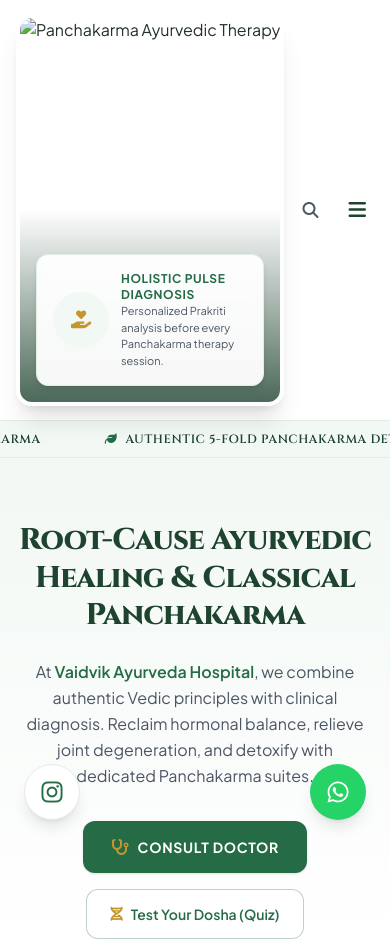
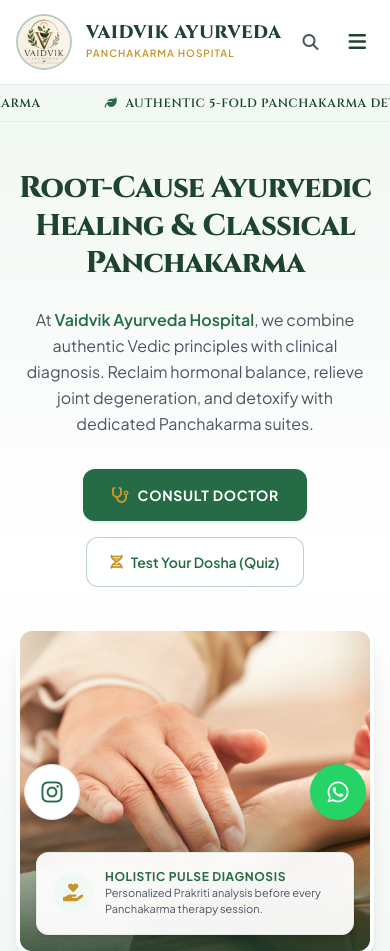
Before and after one commit to KARAN-KADVANI/vaidvik-ayurveda, a plain HTML site: page index.html in a window 390 px wide. Shown: the top 951 px of the page. Drawn offline with nearby package versions, Linux system fonts and the light colour scheme.

Commit message:
Update index.html

```diff
--- a/index.html
+++ b/index.html
@@ -76,22 +76,20 @@
   <header class="bg-white/95 backdrop-blur-md sticky top-0 z-40 border-b border-ayur-border shadow-xs">
     <div class="max-w-7xl mx-auto px-4 sm:px-6 lg:px-8 py-3.5 flex justify-between items-center">
       <!-- Hospital Brand Logo -->
-      <!-- Hero Image & Badge -->
-<div class="lg:col-span-5 relative">
-  <div class="relative mx-auto max-w-md rounded-2xl overflow-hidden shadow-xl border-4 border-white">
-    <img src="hero.jpeg" alt="Panchakarma Ayurvedic Therapy" class="w-full h-96 object-cover hover:scale-105 transition-all duration-500">
-    <div class="absolute inset-0 bg-gradient-to-t from-ayur-dark/80 via-transparent to-transparent"></div>
-    <div class="absolute bottom-4 left-4 right-4 bg-white/95 backdrop-blur rounded-xl p-4 text-ayur-dark shadow-md flex items-center gap-3 border border-ayur-border">
-      <div class="w-14 h-14 rounded-full bg-ayur-light text-ayur-primary flex items-center justify-center text-lg flex-shrink-0">
-        <i class="fa-solid fa-hand-holding-heart text-ayur-gold"></i>
-      </div>
-      <div>
-        <h4 class="font-bold text-xs uppercase tracking-wider text-ayur-primary">Holistic Pulse Diagnosis</h4>
-        <p class="text-[11px] text-gray-600">Personalized Prakriti analysis before every Panchakarma therapy session.</p>
-      </div>
-    </div>
-  </div>
-</div>
+      <a href="javascript:void(0)" onclick="navigateTo('home')" class="flex items-center gap-3.5 group">
+        <div class="w-14 h-14 sm:w-16 sm:h-16 rounded-full overflow-hidden bg-ayur-light border-2 border-ayur-primary/30 flex items-center justify-center shadow-xs group-hover:scale-105 transition-transform flex-shrink-0">
+          <img src="logo.png" alt="Vaidvik Ayurveda Logo" class="w-full h-full object-cover" onerror="this.onerror=null; this.parentElement.innerHTML='<div class=\'w-full h-full bg-ayur-light text-ayur-primary flex items-center justify-center font-serif font-bold text-lg\'>VA</div>';">
+        </div>
+        <div>
+          <div class="font-serif text-lg sm:text-xl font-extrabold text-ayur-dark tracking-wide leading-none group-hover:text-ayur-primary transition-colors">
+            VAIDVIK AYURVEDA
+          </div>
+          <span class="text-[10px] sm:text-xs font-semibold tracking-widest text-ayur-gold uppercase block mt-1">
+            Panchakarma Hospital
+          </span>
+        </div>
+      </a>
+
       <!-- Desktop Navigation Menu -->
       <nav class="hidden lg:flex items-center gap-7">
         <button onclick="navigateTo('home')" id="nav-home" class="nav-tab text-sm font-semibold text-ayur-primary border-b-2 border-ayur-primary pb-1 transition-all">Home</button>
@@ -181,8 +179,8 @@
     <!-- VIEW 1: HOME PAGE -->
     <section id="view-home" class="page-view">
       <!-- Light Airy Hero Section -->
-      <div class="relative bg-gradient-to-b from-ayur-light via-white to-[#f4f8f5] text-ayur-dark py-16 lg:py-24 px-4 sm:px-8 border-b border-ayur-border overflow-hidden">
-        <div class="max-w-7xl mx-auto grid grid-cols-1 lg:grid-cols-12 gap-12 items-center relative z-10">
+      <div class="relative bg-gradient-to-b from-ayur-light via-white to-[#f4f8f5] text-ayur-dark py-12 lg:py-24 px-4 sm:px-8 border-b border-ayur-border overflow-hidden">
+        <div class="max-w-7xl mx-auto grid grid-cols-1 lg:grid-cols-12 gap-10 lg:gap-12 items-center relative z-10">
           <div class="lg:col-span-7 space-y-6 text-center lg:text-left">
             <h1 class="font-serif text-3xl sm:text-5xl lg:text-6xl font-extrabold text-ayur-dark leading-tight tracking-tight">
               Root-Cause Ayurvedic Healing &amp; Classical Panchakarma
@@ -203,7 +201,7 @@
           <!-- Hero Image & Badge -->
           <div class="lg:col-span-5 relative">
             <div class="relative mx-auto max-w-md rounded-2xl overflow-hidden shadow-xl border-4 border-white">
-              <img src="pulse.jpeg" alt="Panchakarma Ayurvedic Therapy" class="w-full h-96 object-cover hover:scale-105 transition-all duration-500">
+              <img src="pulse.jpeg" alt="Panchakarma Ayurvedic Therapy" class="w-full h-80 sm:h-96 object-cover hover:scale-105 transition-all duration-500">
               <div class="absolute inset-0 bg-gradient-to-t from-ayur-dark/80 via-transparent to-transparent"></div>
               <div class="absolute bottom-4 left-4 right-4 bg-white/95 backdrop-blur rounded-xl p-4 text-ayur-dark shadow-md flex items-center gap-3 border border-ayur-border">
                 <div class="w-10 h-10 rounded-full bg-ayur-light text-ayur-primary flex items-center justify-center text-lg flex-shrink-0">
@@ -658,9 +656,7 @@
           <div class="p-8">
             <div class="flex flex-col sm:flex-row items-center sm:items-start gap-6 text-center sm:text-left">
               <div class="w-28 h-28 rounded-2xl overflow-hidden bg-ayur-light border-2 border-ayur-primary/30 flex items-center justify-center flex-shrink-0 shadow-xs">
-                <div class="w-28 h-28 rounded-2xl overflow-hidden bg-ayur-light border-2 border-ayur-primary/30 flex items-center justify-center flex-shrink-0 shadow-xs">
-                  <img src="Dr.Vidhi Kadvani.jpeg" alt="Dr.Vidhi Kadvani" class="w-full h-full object-cover">
-                </div>
+                <img src="Dr.Vidhi Kadvani.jpeg" alt="Dr. Vidhi Kadvani" class="w-full h-full object-cover">
               </div>
               <div class="space-y-1">
                 <span class="text-xs font-bold uppercase tracking-wider text-ayur-gold">Chief Medical Officer & Consultant</span>
@@ -826,6 +822,12 @@
             <div class="w-12 h-12 rounded-xl bg-ayur-light text-ayur-primary flex items-center justify-center text-xl flex-shrink-0">
               <i class="fa-solid fa-location-dot"></i>
             </div>
+            <div>
+              <h4 class="font-serif font-bold text-base text-ayur-dark">Hospital Location</h4>
+              <p class="text-xs text-gray-600 mt-1">
+                FF-20, Western Prime, Gota, Ahmedabad, Gujarat 382481
+              </p>
+            </div>
           </div>
 
           <div class="bg-white p-6 rounded-2xl border-l-4 border-ayur-gold border-y border-r border-ayur-border shadow-xs flex items-start gap-4">
@@ -960,7 +962,7 @@
           </div>
         </div>
 
-        <!-- FORM STEP 2: Doctor & Mode (Dr Vidhi Kadvani) -->
+        <!-- FORM STEP 2: Doctor & Mode -->
         <div id="bookStep2" class="booking-step hidden space-y-4">
           <h4 class="font-serif font-bold text-ayur-dark text-base">Step 2: Select Preferred Doctor & Mode</h4>
           <div>
```
